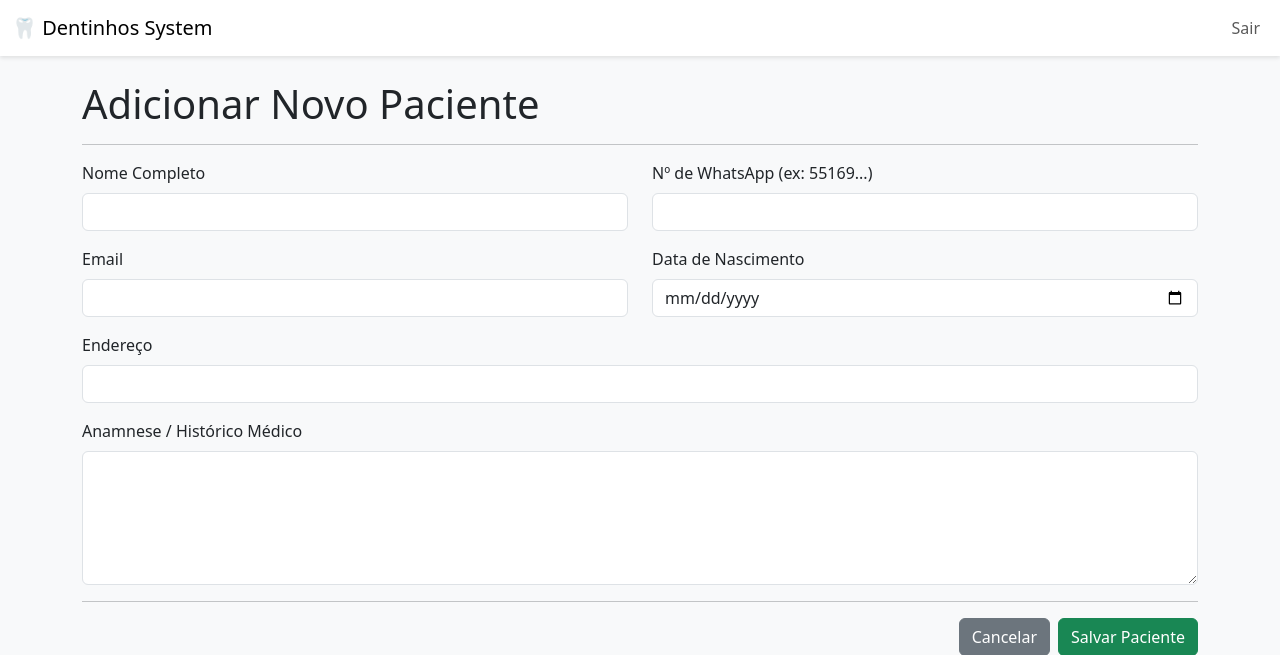
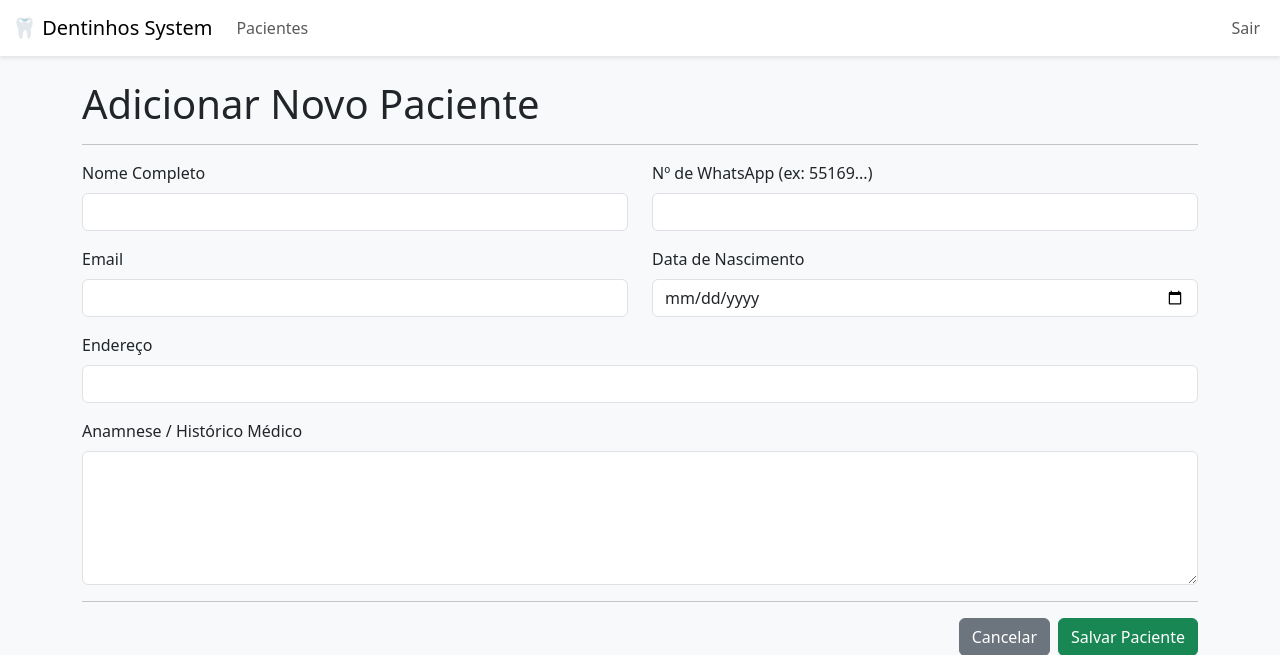
Before and after one commit to dentinhosdeleiteodontologia/dentinhos-whatsapp-bote, a Flask app: page /system/pacientes/novo in a window 1280 px wide. Shown: the top 655 px of the page. Run offline with Flask 3, Linux system fonts and the light colour scheme; a user stored in the database is signed in; some libraries are stand-ins or nearby versions.

Commit message:
Update layout.html

```diff
--- a/src/templates/layout.html
+++ b/src/templates/layout.html
@@ -14,13 +14,16 @@
   {% if current_user.is_authenticated %}
   <nav class="navbar navbar-expand-lg navbar-light bg-white mb-4">
     <div class="container-fluid">
-      <a class="navbar-brand" href="{{ url_for('home') }}">🦷 Dentinhos System</a>
+      <a class="navbar-brand" href="{{ url_for('system.list_patients') }}">🦷 Dentinhos System</a>
       <button class="navbar-toggler" type="button" data-bs-toggle="collapse" data-bs-target="#navbarNav">
         <span class="navbar-toggler-icon"></span>
       </button>
       <div class="collapse navbar-collapse" id="navbarNav">
         <ul class="navbar-nav me-auto mb-2 mb-lg-0">
-          <!-- Futuros links do sistema (Pacientes, Agenda) virão aqui -->
+          <li class="nav-item">
+            <a class="nav-link" href="{{ url_for('system.list_patients') }}">Pacientes</a>
+          </li>
+          <!-- Futura Agenda virá aqui -->
         </ul>
         <ul class="navbar-nav">
           <li class="nav-item">
```
